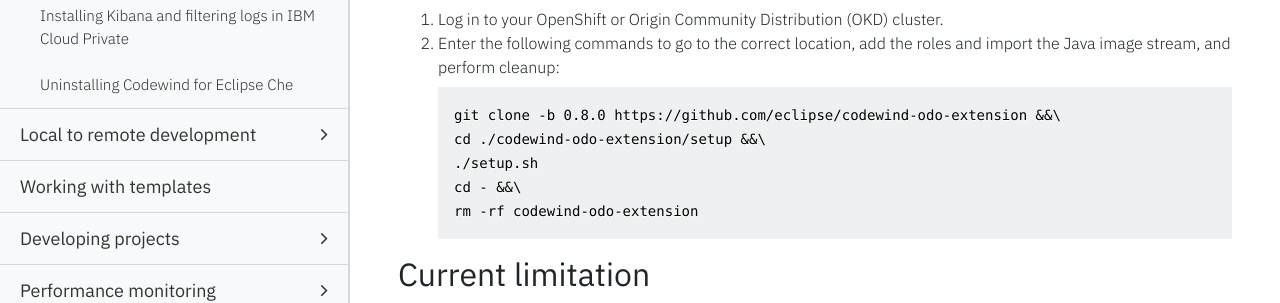
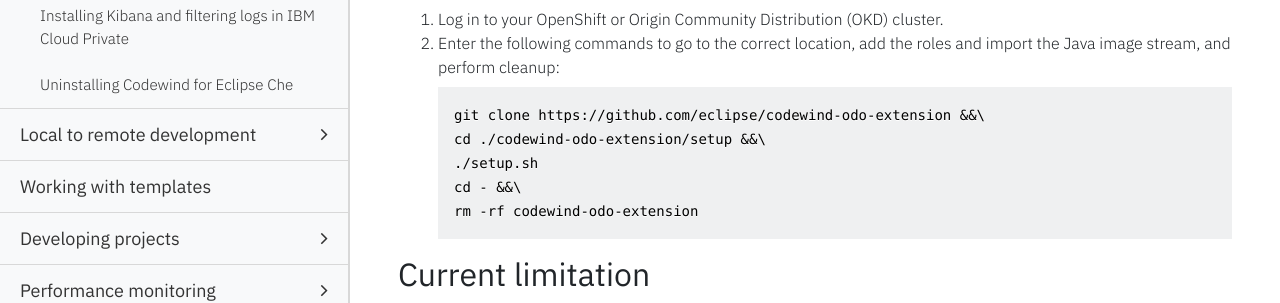
Before and after one commit to eclipse-archived/codewind-docs, a Jekyll site: the page built from docs/_documentations/mdt-che-odo-support.md, in a window 1280 px wide and 900 px high, scrolled down 568 px. Shown: the part 254-557 px from the top of the window. Built offline with Jekyll 4.4.1, drawn with Linux system fonts in a browser that asks for light colours; nearby versions of some CDN libraries; comment, search, counter and statistics services are not loaded.

Commit message:
Remove odo branch label
Signed-off-by: jingfu wang <jingfu.j.wang@ibm.com>

````diff
--- a/docs/_documentations/mdt-che-odo-support.md
+++ b/docs/_documentations/mdt-che-odo-support.md
@@ -34,7 +34,7 @@ In order to create or import Java compoent, you need to import Java image stream
 1. Log in to your OpenShift or Origin Community Distribution (OKD) cluster.
 2. Enter the following commands to go to the correct location, add the roles and import the Java image stream, and perform cleanup:
 ```
-git clone -b 0.8.0 https://github.com/eclipse/codewind-odo-extension &&\
+git clone https://github.com/eclipse/codewind-odo-extension &&\
    cd ./codewind-odo-extension/setup &&\
    ./setup.sh
    cd - &&\
````
